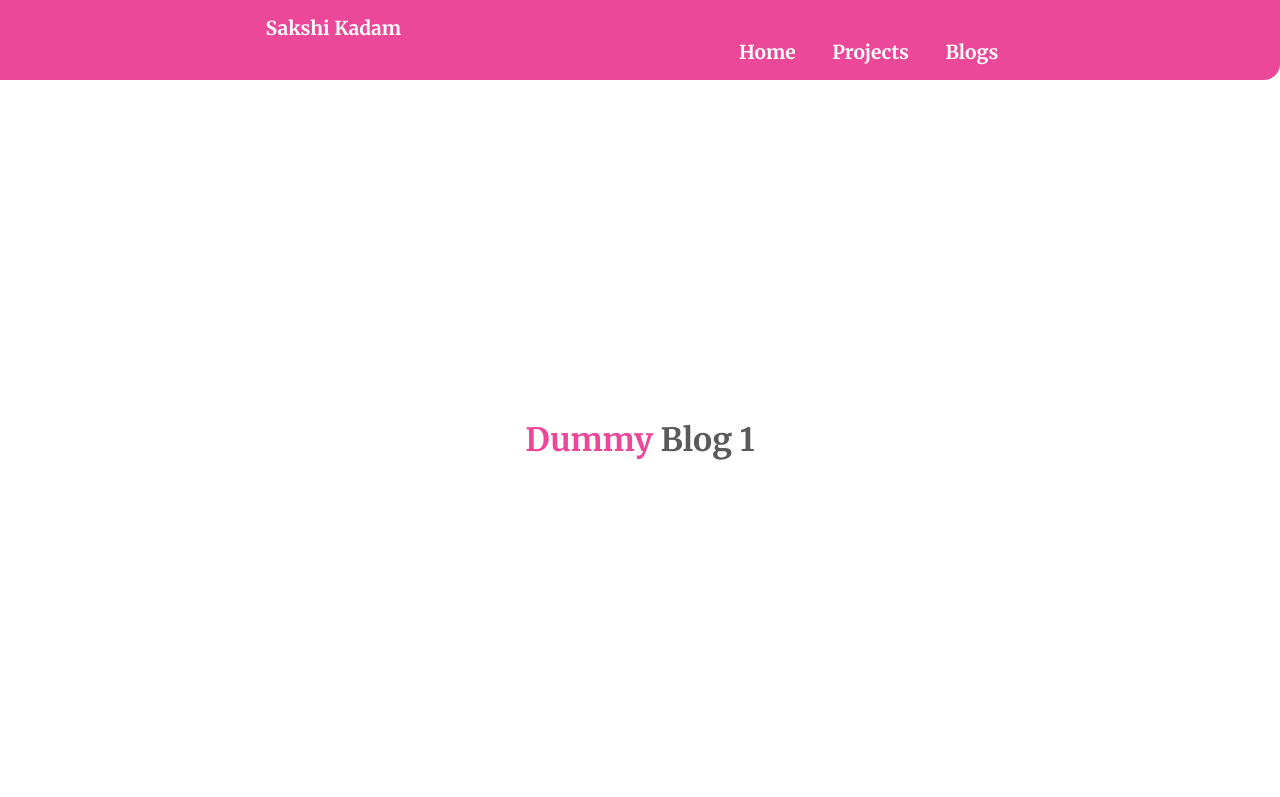
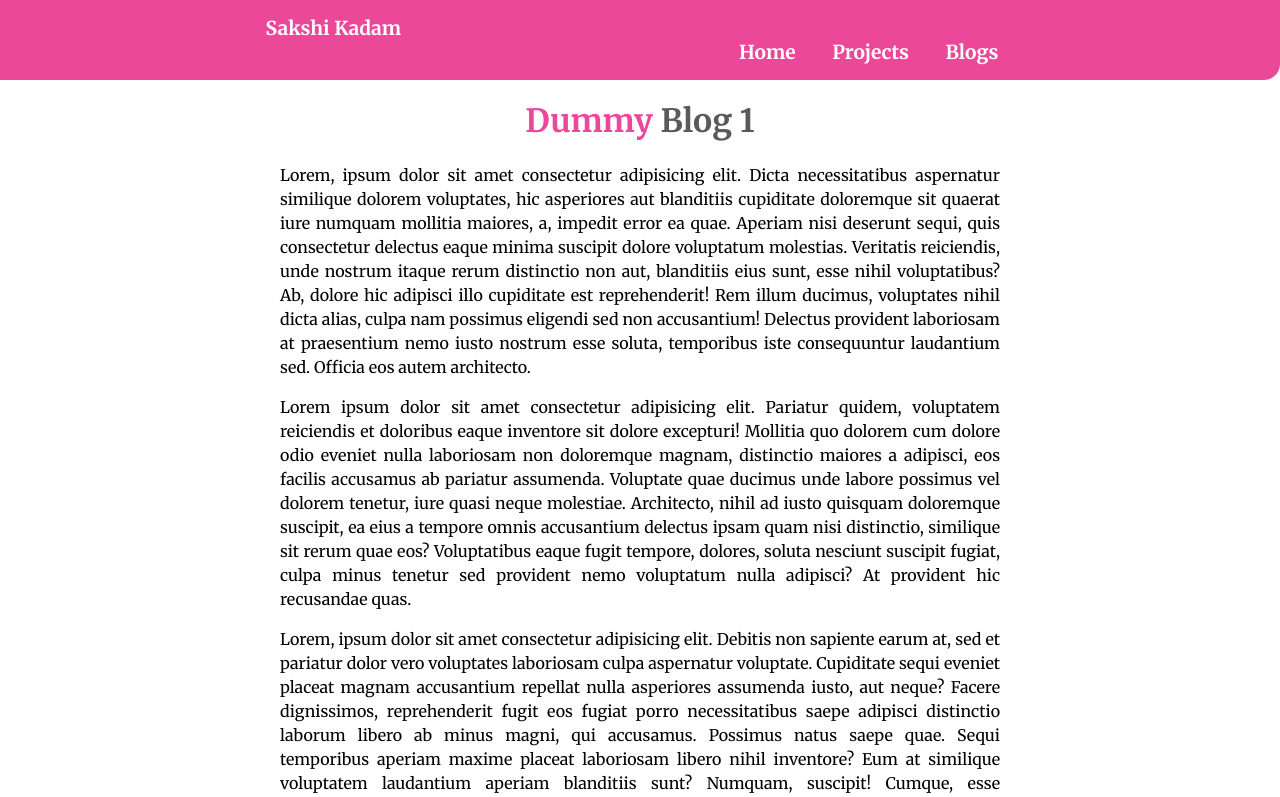
Before and after one commit to Sakshi1520/my-portfolio, a plain HTML site: page dummy-blog1.html in a window 1280 px wide. Shown: the top 797 px of the page. Drawn offline with Linux system fonts and the light colour scheme.

Commit message:
UI change in Blog detail page

```diff
--- a/dummy-blog1.html
+++ b/dummy-blog1.html
@@ -25,9 +25,7 @@
             </ul>
         </div>
     </nav>
-    <header class="hero">
-        <h1 class="hero-heading"><span class="hero-span">Dummy</span> Blog 1 </h1>
-    </header>
+    <h1 class="hero-heading"><span class="hero-span">Dummy</span> Blog 1 </h1>
 
     <section class="container">
         <p class="blog-text">Lorem, ipsum dolor sit amet consectetur adipisicing elit. Dicta necessitatibus aspernatur
--- a/style.css
+++ b/style.css
@@ -92,7 +92,7 @@ nav {
 }
 
 .hero {
-    height: calc(100vh - 93px);
+    height: calc(100vh - 93px - 1.5rem);
     margin: auto;
     display: flex;
     flex-direction: column;
```
Also changed, not shown: dummy-blog2.html (+1 -3 lines).
